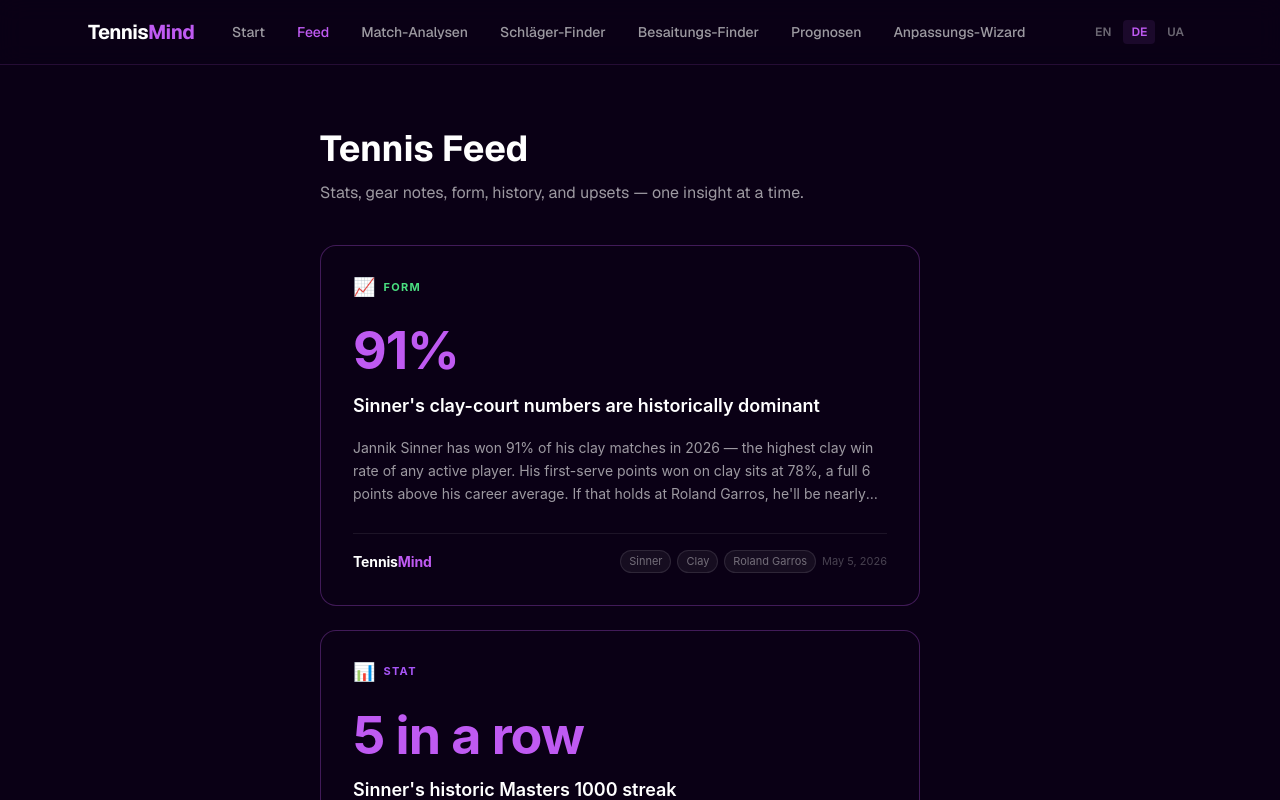
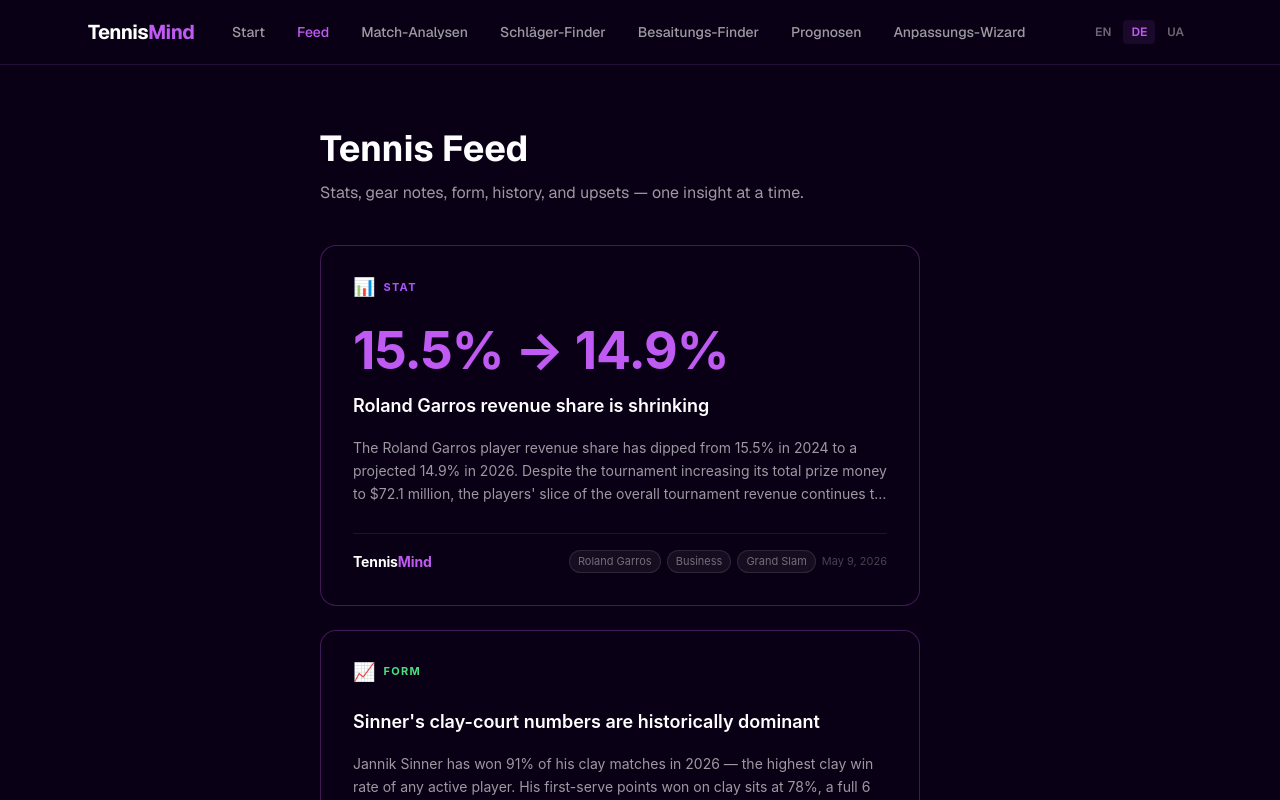
Before and after one commit to dmytrogalakhov/tennismind-web, a Next.js app: page /de/feed in a window 1280 px wide. Shown: the top 800 px of the page. Built offline with nearby package versions, Linux system fonts and the light colour scheme.

Commit message:
Fix feed card key number: use explicit frontmatter field

```diff
--- a/app/[lang]/feed/page.tsx
+++ b/app/[lang]/feed/page.tsx
@@ -31,6 +31,7 @@ export default async function FeedPage({
               body={card.body}
               tags={card.tags}
               date={card.date}
+              keyNumber={card.keyNumber}
             />
           ))}
           {cards.length === 0 && (
--- a/app/components/FeedStatCard.tsx
+++ b/app/components/FeedStatCard.tsx
@@ -3,7 +3,12 @@
 import { useRef } from "react";
 import { toPng } from "html-to-image";
 import type { FeedCardType } from "@/lib/feed";
-import { formatDate } from "@/lib/analyses";
+
+const MONTHS = ["Jan","Feb","Mar","Apr","May","Jun","Jul","Aug","Sep","Oct","Nov","Dec"];
+function formatDate(iso: string): string {
+  const [y, m, d] = iso.split("-").map(Number);
+  return `${MONTHS[m - 1]} ${d}, ${y}`;
+}
 
 type Props = {
   type: FeedCardType;
@@ -11,6 +16,7 @@ type Props = {
   body: string;
   tags: string[];
   date: string;
+  keyNumber?: string;
 };
 
 const TYPE_CONFIG: Record<FeedCardType, { icon: string; label: string; color: string }> = {
@@ -21,47 +27,9 @@ const TYPE_CONFIG: Record<FeedCardType, { icon: string; label: string; color: st
   upset:   { icon: "⚡", label: "UPSET",   color: "#f472b6" },
 };
 
-function extractKeyFact(title: string, body: string): string {
-  const combined = title + " " + body.split(".")[0];
-
-  // percentage comparison: "78%" or "15.5% → 14.9%"
-  const pctCompare = combined.match(/(\d+\.?\d*%)\s*(?:→|to)\s*(\d+\.?\d*%)/);
-  if (pctCompare) return `${pctCompare[1]} → ${pctCompare[2]}`;
-
-  // standalone percentage
-  const pct = combined.match(/(\d+\.?\d*)%/);
-  if (pct) return `${pct[1]}%`;
-
-  // "N consecutive" / "N straight" / "N in a row"
-  const consecutive = combined.match(/(\d+)\s+(?:consecutive|straight|in[- ]a[- ]row)/i);
-  if (consecutive) return `${consecutive[1]} in a row`;
-
-  // "N-match" / "N-game" / "N-set" in title
-  const nMatch = title.match(/(\d+)-(?:match|game|set)/i);
-  if (nMatch) return nMatch[1];
-
-  // any meaningful number in title (skip common tournament tier numbers)
-  const SKIP = new Set(["1000", "500", "250"]);
-  const titleNums = (title.match(/\b(\d+)\b/g) ?? []).filter((n) => !SKIP.has(n));
-  if (titleNums.length) return titleNums[0];
-
-  // any number from first body sentence
-  const firstSentence = body.split(".")[0];
-  const bodyNums = (firstSentence.match(/\b(\d+)\b/g) ?? []).filter((n) => !SKIP.has(n));
-  if (bodyNums.length) return bodyNums[0];
-
-  // fall back to first three significant words from title
-  return title
-    .split(" ")
-    .filter((w) => w.length > 3)
-    .slice(0, 3)
-    .join(" ");
-}
-
-export default function FeedStatCard({ type, title, body, tags, date }: Props) {
+export default function FeedStatCard({ type, title, body, tags, date, keyNumber }: Props) {
   const cardRef = useRef<HTMLDivElement>(null);
   const cfg = TYPE_CONFIG[type] ?? TYPE_CONFIG.stat;
-  const keyFact = extractKeyFact(title, body);
 
   async function handleDownload() {
     if (!cardRef.current) return;
@@ -92,28 +60,15 @@ export default function FeedStatCard({ type, title, body, tags, date }: Props) {
         }}
       >
         {/* Type label */}
-        <div
-          style={{
-            display: "flex",
-            alignItems: "center",
-            gap: 8,
-            marginBottom: 28,
-          }}
-        >
+        <div style={{ display: "flex", alignItems: "center", gap: 8, marginBottom: 28 }}>
           <span style={{ fontSize: 18, lineHeight: 1 }}>{cfg.icon}</span>
-          <span
-            style={{
-              fontSize: 11,
-              fontWeight: 700,
-              letterSpacing: "0.12em",
-              color: cfg.color,
-            }}
-          >
+          <span style={{ fontSize: 11, fontWeight: 700, letterSpacing: "0.12em", color: cfg.color }}>
             {cfg.label}
           </span>
         </div>
 
-        {/* Key fact — BIG */}
+        {/* Key number — only shown when provided in frontmatter */}
+        {keyNumber && (
           <div
             style={{
               fontSize: 52,
@@ -124,8 +79,9 @@ export default function FeedStatCard({ type, title, body, tags, date }: Props) {
               letterSpacing: "-0.02em",
             }}
           >
-          {keyFact}
+            {keyNumber}
           </div>
+        )}
 
         {/* Title */}
         <div
@@ -167,22 +123,12 @@ export default function FeedStatCard({ type, title, body, tags, date }: Props) {
             gap: 12,
           }}
         >
-          {/* Wordmark */}
           <span style={{ fontSize: 14, fontWeight: 700, letterSpacing: "-0.01em", flexShrink: 0 }}>
             <span style={{ color: "#ffffff" }}>Tennis</span>
             <span style={{ color: "#BF5AF2" }}>Mind</span>
           </span>
 
-          {/* Tags + date */}
-          <div
-            style={{
-              display: "flex",
-              alignItems: "center",
-              gap: 6,
-              flexWrap: "wrap",
-              justifyContent: "flex-end",
-            }}
-          >
+          <div style={{ display: "flex", alignItems: "center", gap: 6, flexWrap: "wrap", justifyContent: "flex-end" }}>
             {tags.map((tag) => (
               <span
                 key={tag}
@@ -198,13 +144,7 @@ export default function FeedStatCard({ type, title, body, tags, date }: Props) {
                 {tag}
               </span>
             ))}
-            <span
-              style={{
-                fontSize: 11,
-                color: "rgba(255,255,255,0.25)",
-                flexShrink: 0,
-              }}
-            >
+            <span style={{ fontSize: 11, color: "rgba(255,255,255,0.25)", flexShrink: 0 }}>
               {formatDate(date)}
             </span>
           </div>
@@ -217,16 +157,7 @@ export default function FeedStatCard({ type, title, body, tags, date }: Props) {
         className="absolute top-3 right-3 opacity-0 group-hover:opacity-100 transition-opacity bg-white/10 hover:bg-white/20 border border-white/20 rounded-lg p-2 text-white/50 hover:text-white"
         aria-label="Download as PNG"
       >
-        <svg
-          width="14"
-          height="14"
-          viewBox="0 0 24 24"
-          fill="none"
-          stroke="currentColor"
-          strokeWidth="2"
-          strokeLinecap="round"
-          strokeLinejoin="round"
-        >
+        <svg width="14" height="14" viewBox="0 0 24 24" fill="none" stroke="currentColor" strokeWidth="2" strokeLinecap="round" strokeLinejoin="round">
           <path d="M21 15v4a2 2 0 0 1-2 2H5a2 2 0 0 1-2-2v-4" />
           <polyline points="7 10 12 15 17 10" />
           <line x1="12" y1="15" x2="12" y2="3" />
--- /dev/null
+++ b/content/feed/roland-garros-revenue-share-is-shrinking.md
@@ -0,0 +1,13 @@
+---
+type: "stat"
+title: "Roland Garros revenue share is shrinking"
+date: "2026-05-09"
+tags:
+  - "Roland Garros"
+  - "Business"
+  - "Grand Slam"
+source: "Industry data"
+keyNumber: "15.5% → 14.9%"
+---
+
+The Roland Garros player revenue share has dipped from 15.5% in 2024 to a projected 14.9% in 2026. Despite the tournament increasing its total prize money to $72.1 million, the players' slice of the overall tournament revenue continues to shrink — a trend that fuels the ongoing debate about fair compensation in professional tennis.
--- a/lib/feed.ts
+++ b/lib/feed.ts
@@ -11,6 +11,7 @@ export type FeedCard = {
   date: string;
   tags: string[];
   source?: string;
+  keyNumber?: string;
   body: string;
 };
 
@@ -33,6 +34,7 @@ export function getAllFeedCards(): FeedCard[] {
         date: data.date ?? "",
         tags: data.tags ?? [],
         source: data.source ?? undefined,
+        keyNumber: data.keyNumber ?? undefined,
         body: content.trim(),
       } satisfies FeedCard;
     })
```
Lines whose indentation alone changed are shown as unchanged.
